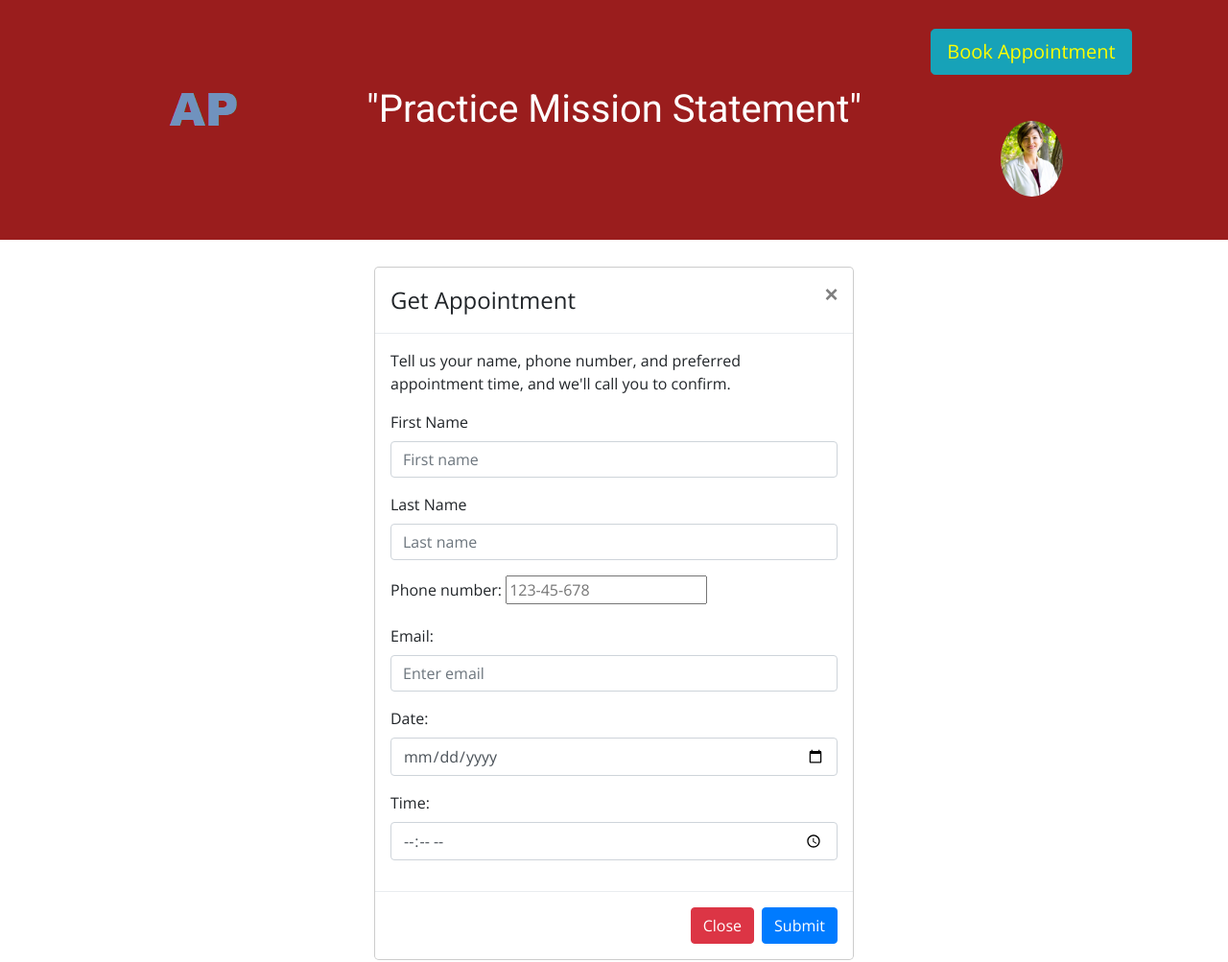
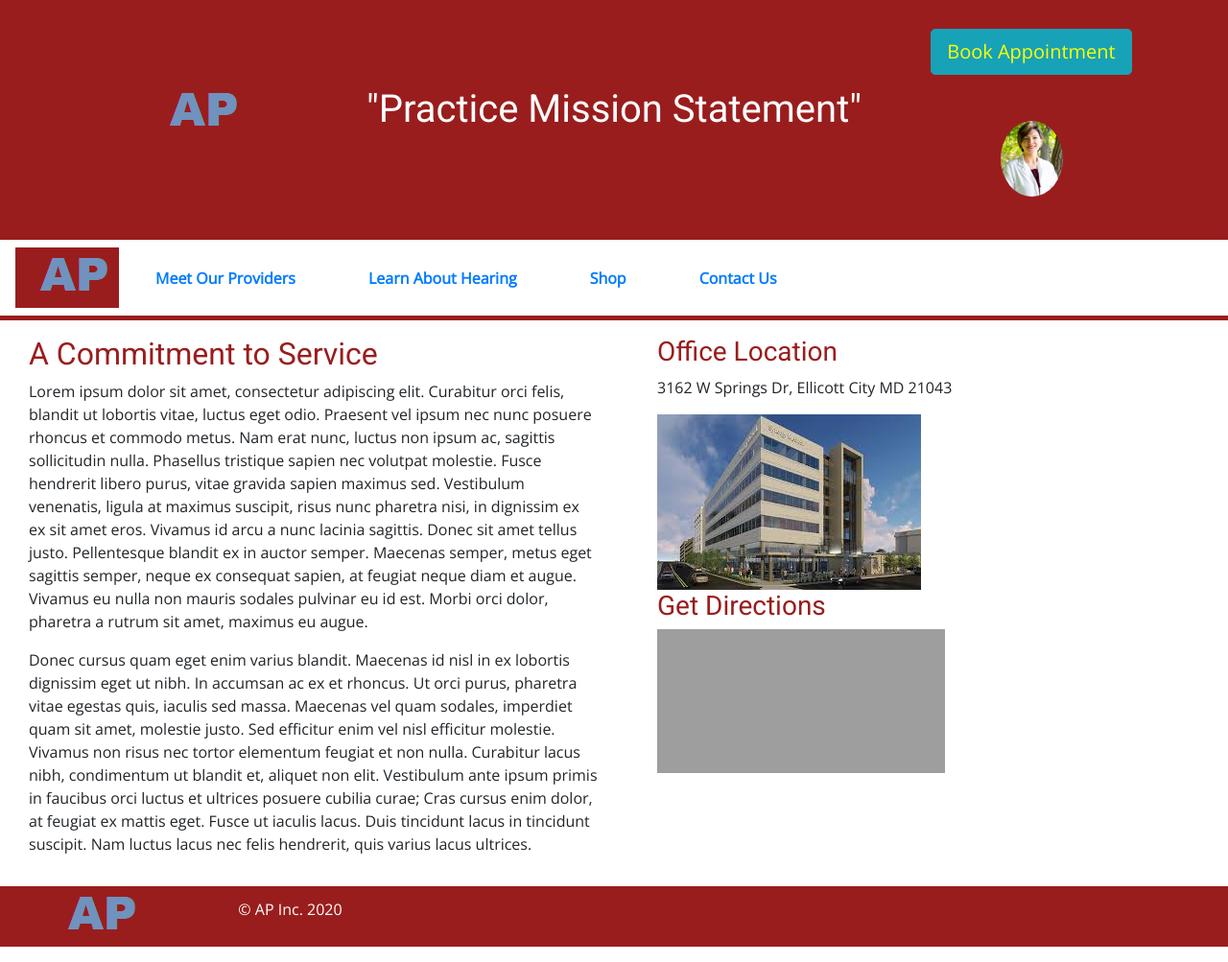
Before and after one commit to fitzerj/audiology-prototype, a website: page index.html in a window 1280 px wide. Shown: the top 1003 px of the page at 96% size. Drawn offline with nearby package versions, Linux system fonts and the light colour scheme; grey boxes are pictures that could not be loaded.

Commit message:
final project

```diff
--- a/index.html
+++ b/index.html
@@ -37,7 +37,7 @@
         </div>
     </header>
 
-    <div class="model" id="infoModal">
+    <div class="modal" id="infoModal">
         <div class="modal-dialog">
             <div class="modal-content">
                 <div class="modal-header">
@@ -66,11 +66,11 @@
                             <input type="email" class="form-control" placeholder="Enter email" id="email">
                         </div>
                         <div class="form-group">
-                            <label for="date">Date:</label>
+                            <label for="date">Appointment Date:</label>
                             <input type="date" class="form-control" id="date">
                         </div>
                         <div class="form-group">
-                            <label for="time">Time:</label>
+                            <label for="time">Appointment Time:</label>
                             <input type="time" class="form-control" id="time">
                         </div>
                     </form>
```
